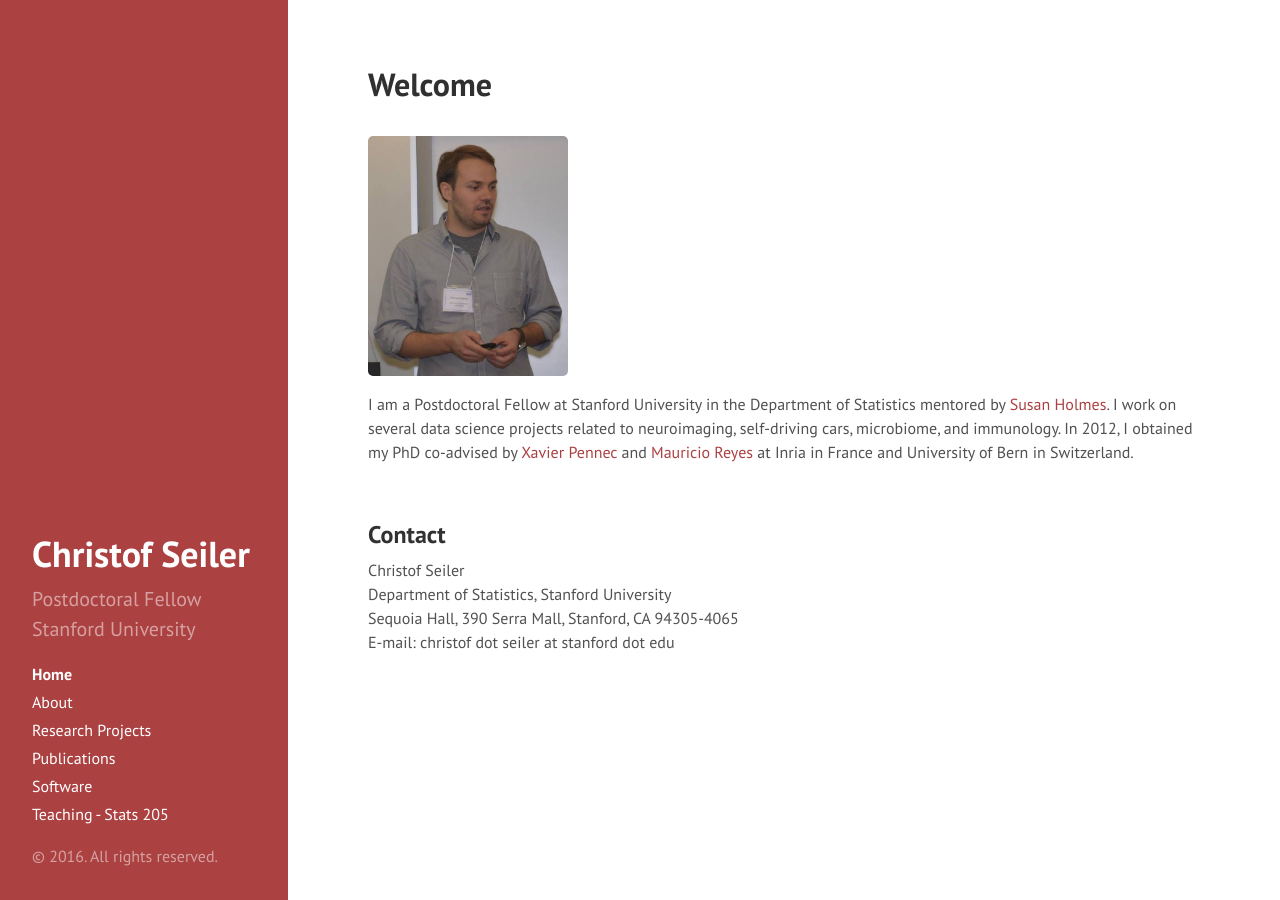
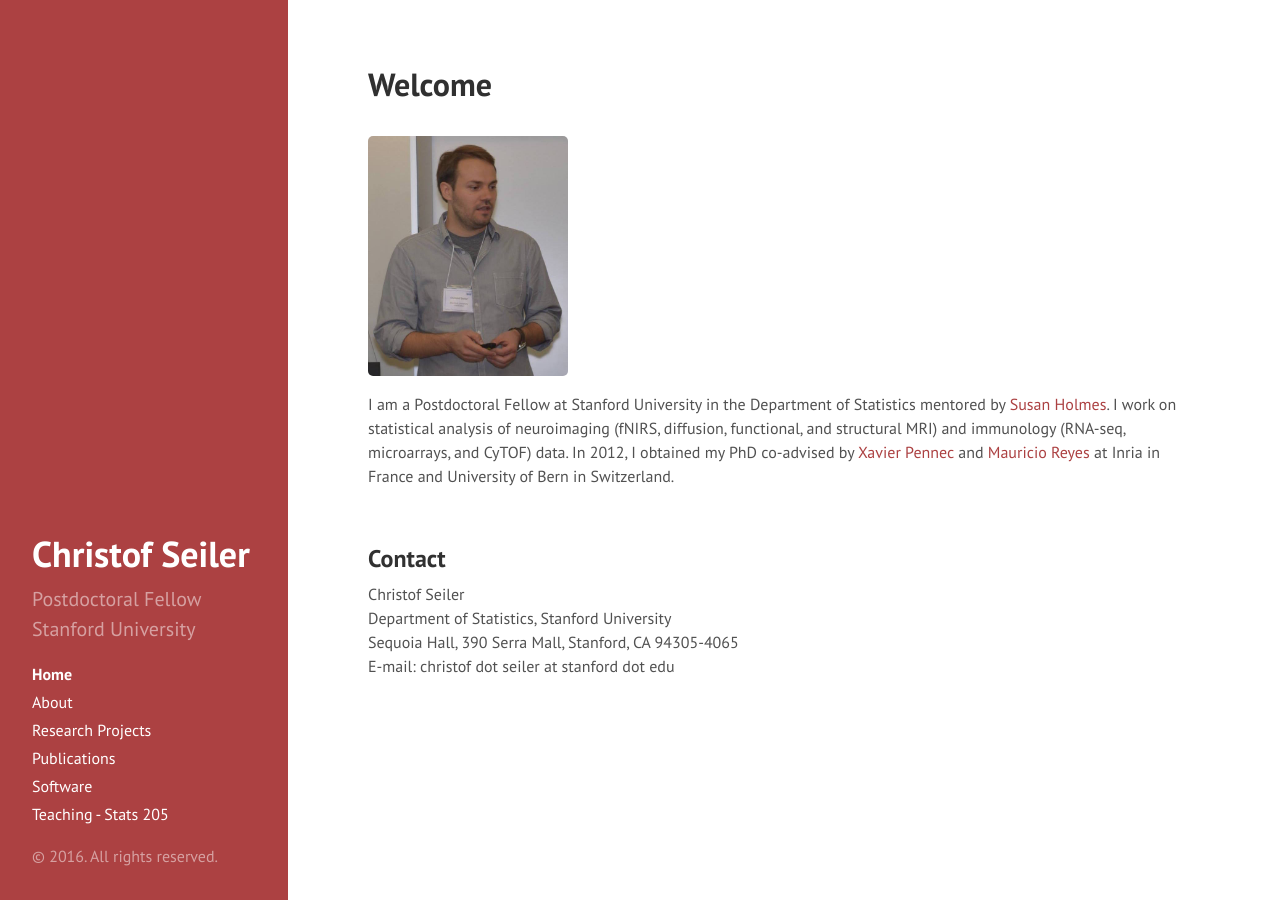
Before and after one commit to ChristofSeiler/ChristofSeiler.github.io, a Jekyll site: the page built from index.html, in a window 1280 px wide. Built offline with Jekyll 4.4.1, drawn with Linux system fonts in a browser that asks for light colours; the list of posts is cut into pages by our own code.

Commit message:
updated work description

```diff
--- a/index.html
+++ b/index.html
@@ -35,7 +35,7 @@ img {
 
 <img src="public/Me.JPG" alt="" border="0" width="200" />
 
-<p>I am a Postdoctoral Fellow at Stanford University in the Department of Statistics mentored by <a href="http://www-stat.stanford.edu/~susan/">Susan Holmes</a>. I work on several data science projects related to neuroimaging, self-driving cars, microbiome, and immunology. In 2012, I obtained my PhD co-advised by <a href="http://www-sop.inria.fr/members/Xavier.Pennec/">Xavier Pennec</a> and <a href="http://www.mauricioreyes.me/">Mauricio Reyes</a> at Inria in France and University of Bern in Switzerland. </p>
+<p>I am a Postdoctoral Fellow at Stanford University in the Department of Statistics mentored by <a href="http://www-stat.stanford.edu/~susan/">Susan Holmes</a>. I work on statistical analysis of neuroimaging (fNIRS, diffusion, functional, and structural MRI) and immunology (RNA-seq, microarrays, and CyTOF) data. In 2012, I obtained my PhD co-advised by <a href="http://www-sop.inria.fr/members/Xavier.Pennec/">Xavier Pennec</a> and <a href="http://www.mauricioreyes.me/">Mauricio Reyes</a> at Inria in France and University of Bern in Switzerland. </p>
 
 <br>
 
```
